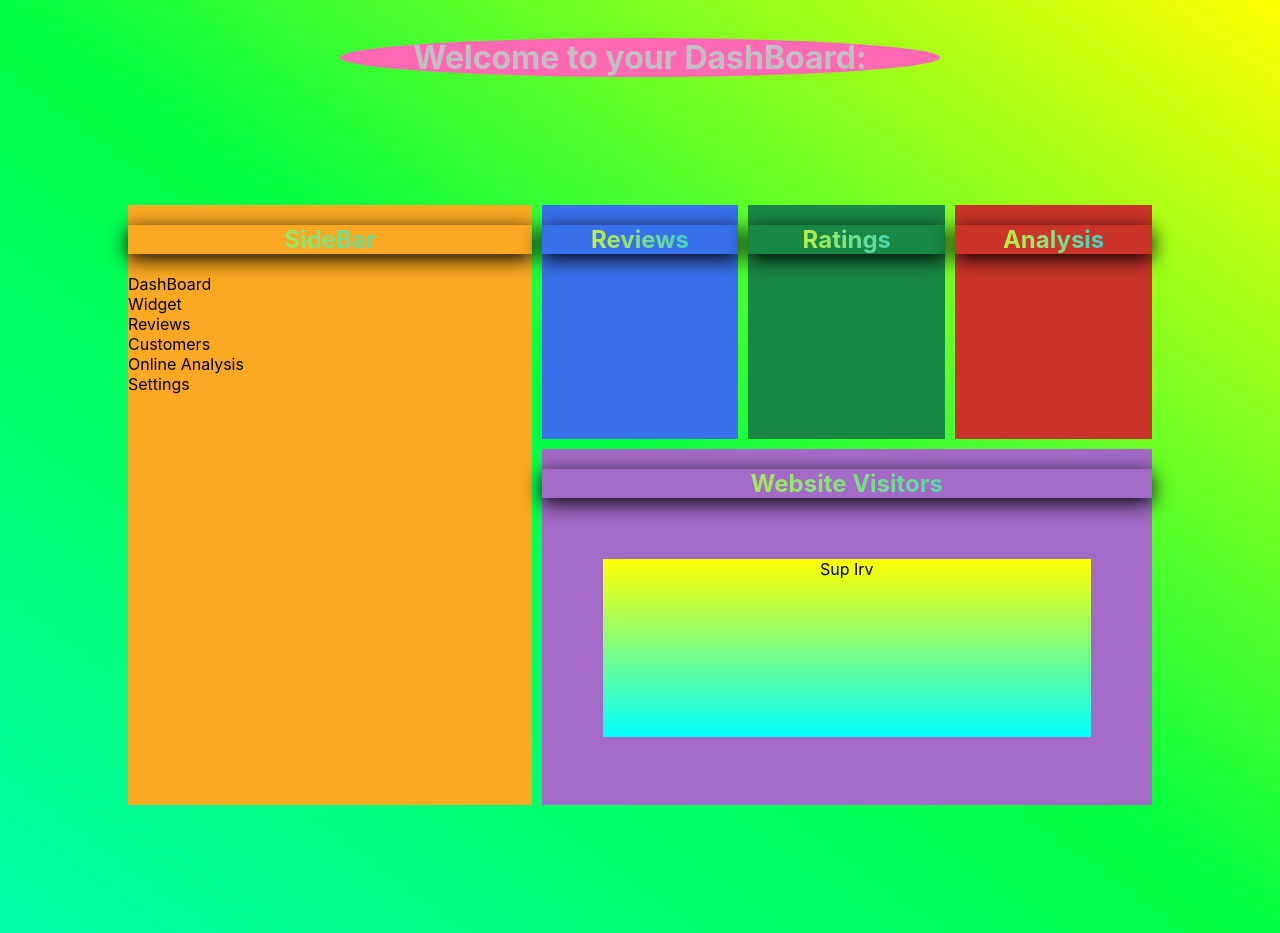
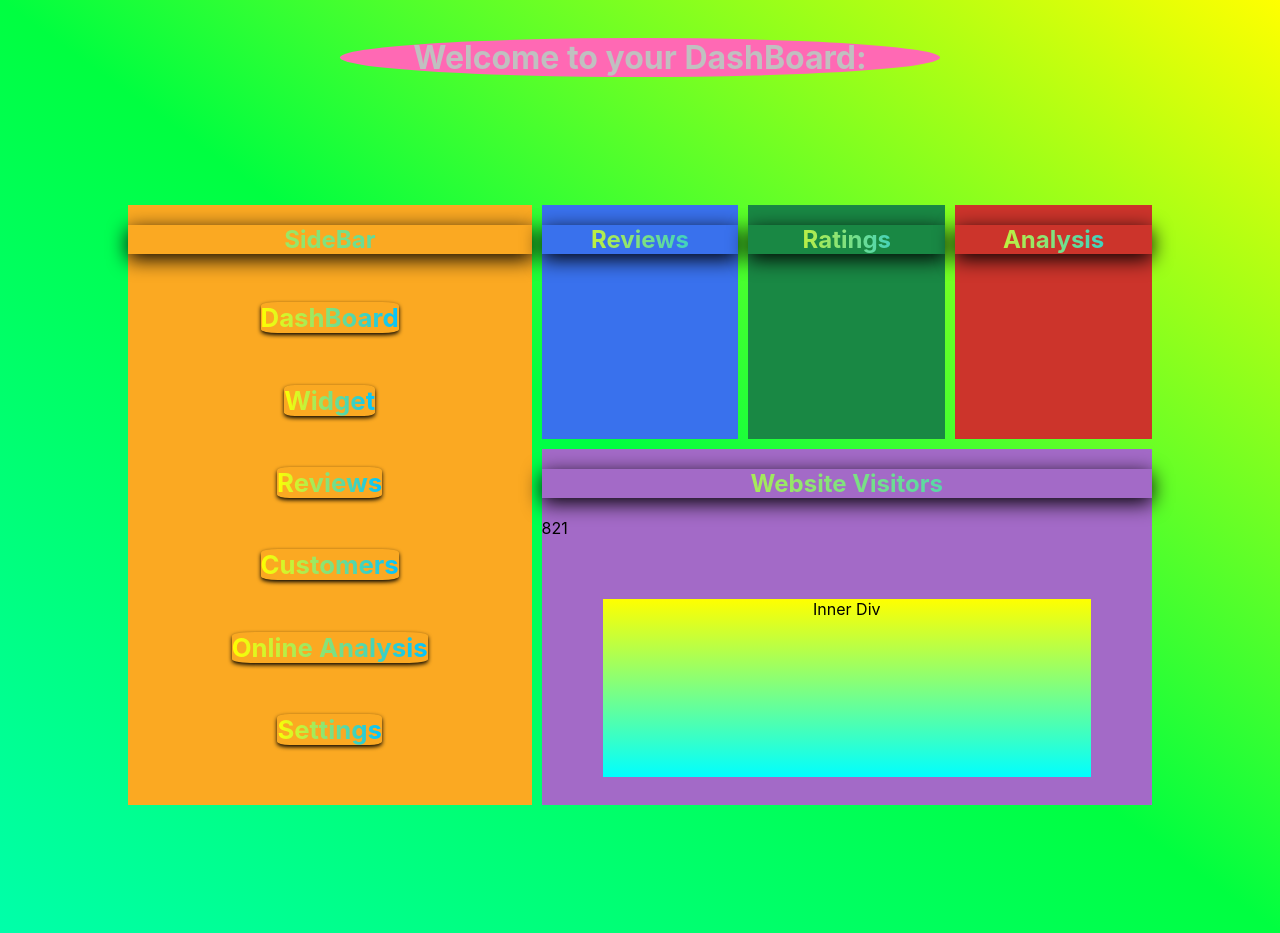
Before and after one commit to daydin14/reactStaticComponentsLab, a React (Create React App) app in the folder dashboard/: page / in a window 1280 px wide. Built offline with nearby package versions, Linux system fonts and the light colour scheme.

Commit message:
Extras before details

```diff
--- a/dashboard/src/components/Analysis.js
+++ b/dashboard/src/components/Analysis.js
@@ -1,8 +1,10 @@
 import "../styles.css";
 function Analysis() {
+
   return (
     <div class="analysis">
       <h2>Analysis</h2>
+
     </div>
   );
 }
--- a/dashboard/src/components/SideBar.js
+++ b/dashboard/src/components/SideBar.js
@@ -3,12 +3,14 @@ function SideBar() {
   return (
     <div class="sidebar">
       <h2>SideBar </h2>
-      DashBoard <br />
-      Widget <br />
-      Reviews <br />
-      Customers <br />
-      Online Analysis <br />
-      Settings <br />
+      <ul>
+        <li><h3>DashBoard</h3></li>
+        <li><h3>Widget</h3></li>
+        <li><h3>Reviews</h3></li>
+        <li><h3>Customers</h3></li>
+        <li><h3>Online Analysis</h3></li>
+        <li><h3>Settings</h3></li>
+      </ul>
     </div>
   );
 }
--- a/dashboard/src/components/Visitors.js
+++ b/dashboard/src/components/Visitors.js
@@ -2,7 +2,8 @@ function Visitors() {
   return (
   <div class="visitors">
       <h2>Website Visitors</h2>
-      <div class="visDeats">Sup Irv</div>
+      <p>821</p>
+      <div class="visDeats">Inner Div</div>
     </div>
   );
 }
--- a/dashboard/src/styles.css
+++ b/dashboard/src/styles.css
@@ -50,6 +50,15 @@ html {
   margin: 10%;
   height: 50%;
 }
+ul {
+  list-style: circle;
+  display: flex;
+  flex-direction: column;
+  align-items: center;
+  margin-right: 10%;
+  list-style: none;
+  font-size: 22px;
+}
 h2 {
   display: flex;
   justify-content: center;
@@ -59,3 +68,12 @@ h2 {
   color: transparent;
   box-shadow: 0px 5px 20px rgba(0,0,0,10);
 }
+h3 {
+  background: linear-gradient(90deg, yellow, rgb(0, 195, 255));
+  background-clip: text;
+  -webkit-background-clip: text;
+  color: transparent;
+  box-shadow: 0px 2px 4px rgba(0,0,0,10);
+  border-radius: 12%;
+  max-width: max-content;
+}
```
